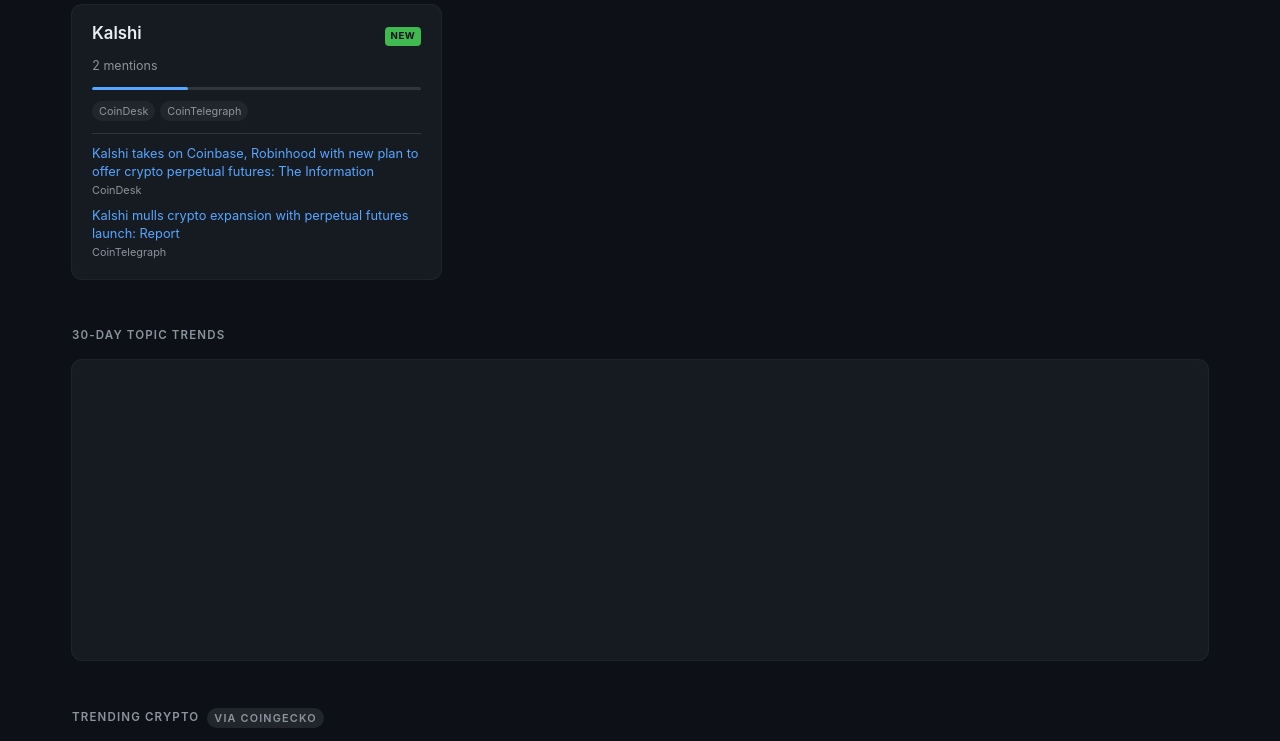
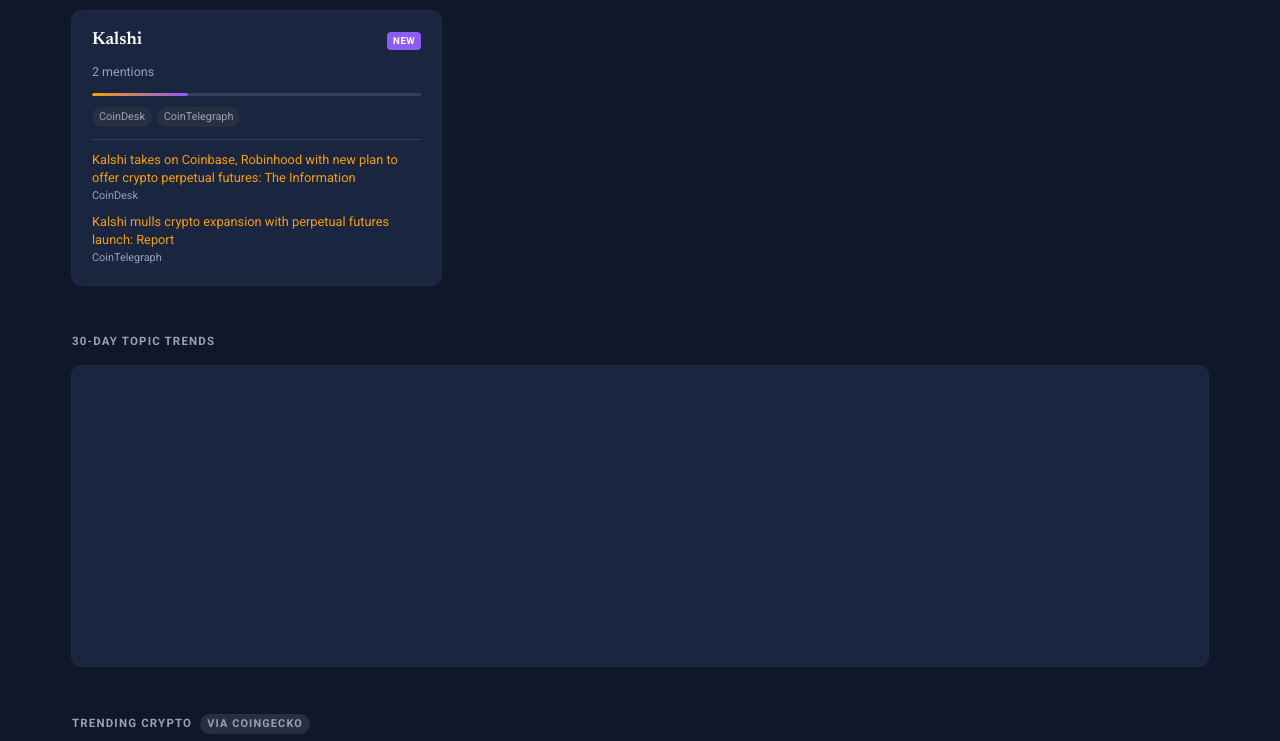
Before and after one commit to vibeotter1/finance-tracker, a plain HTML site: page docs/index.html in a window 1280 px wide. Shown: the part 1366-2107 px from the top of the page. Drawn offline with nearby package versions, Linux system fonts and the light colour scheme.

Commit message:
Apply fintech design system: gold/navy palette, Newsreader+Roboto fonts, purple accents

```diff
--- a/docs/app.js
+++ b/docs/app.js
@@ -1,6 +1,6 @@
 const CHART_COLORS = [
-  '#58a6ff', '#f0883e', '#d2a8ff', '#3fb950',
-  '#ffa657', '#79c0ff', '#ffd700', '#f85149',
+  '#f59e0b', '#8b5cf6', '#10b981', '#fbbf24',
+  '#a78bfa', '#34d399', '#f97316', '#60a5fa',
 ];
 
 function escHtml(str) {
--- a/docs/index.html
+++ b/docs/index.html
@@ -4,6 +4,9 @@
   <meta charset="UTF-8" />
   <meta name="viewport" content="width=device-width, initial-scale=1.0" />
   <title>Finance Hot Topics</title>
+  <link rel="preconnect" href="https://fonts.googleapis.com" />
+  <link rel="preconnect" href="https://fonts.gstatic.com" crossorigin />
+  <link href="https://fonts.googleapis.com/css2?family=Newsreader:wght@400;500;600;700&family=Roboto:wght@300;400;500;700&display=swap" rel="stylesheet" />
   <link rel="stylesheet" href="style.css" />
   <script src="https://cdn.jsdelivr.net/npm/chart.js@4.4.0/dist/chart.umd.min.js"></script>
 </head>
--- a/docs/style.css
+++ b/docs/style.css
@@ -1,14 +1,16 @@
 :root {
-  --bg: #0d1117;
-  --surface: #161b22;
-  --surface-alt: #21262d;
-  --border: #30363d;
-  --text: #e6edf3;
-  --text-muted: #8b949e;
-  --accent: #58a6ff;
-  --new: #3fb950;
+  --bg: #0f172a;
+  --surface: #1a2540;
+  --surface-alt: #272f42;
+  --border: #334155;
+  --text: #f8fafc;
+  --text-muted: #94a3b8;
+  --accent: #f59e0b;
+  --accent-hover: #fbbf24;
+  --accent-purple: #8b5cf6;
+  --new: #10b981;
   --shadow-border: 0 0 0 1px rgba(255, 255, 255, 0.08);
-  --shadow-border-hover: 0 0 0 1px rgba(255, 255, 255, 0.18), 0 2px 8px rgba(0, 0, 0, 0.3);
+  --shadow-border-hover: 0 0 0 1px rgba(245, 158, 11, 0.4), 0 2px 12px rgba(245, 158, 11, 0.1);
 }
 
 * { box-sizing: border-box; margin: 0; padding: 0; }
@@ -21,7 +23,7 @@
 body {
   background: var(--bg);
   color: var(--text);
-  font-family: -apple-system, BlinkMacSystemFont, 'Segoe UI', Helvetica, sans-serif;
+  font-family: 'Roboto', -apple-system, BlinkMacSystemFont, sans-serif;
   line-height: 1.5;
   min-height: 100vh;
 }
@@ -46,9 +48,10 @@
 }
 
 h1 {
-  font-size: 1.35rem;
+  font-family: 'Newsreader', Georgia, serif;
+  font-size: 1.5rem;
   font-weight: 700;
-  letter-spacing: -0.01em;
+  letter-spacing: -0.02em;
   text-wrap: balance;
 }
 
@@ -122,15 +125,16 @@
 }
 
 .topic-name {
-  font-size: 1.05rem;
+  font-family: 'Newsreader', Georgia, serif;
+  font-size: 1.1rem;
   font-weight: 600;
   flex: 1;
   line-height: 1.3;
 }
 
 .badge-new {
-  background: var(--new);
-  color: #0d1117;
+  background: var(--accent-purple);
+  color: #fff;
   font-size: 0.6rem;
   font-weight: 700;
   padding: 2px 6px;
@@ -156,7 +160,7 @@
 
 .mention-fill {
   height: 100%;
-  background: var(--accent);
+  background: linear-gradient(90deg, var(--accent), var(--accent-purple));
   border-radius: 2px;
 }
 
@@ -189,6 +193,7 @@
   font-size: 0.8rem;
   color: var(--accent);
   text-decoration: none;
+  cursor: pointer;
   line-height: 1.4;
   display: -webkit-box;
   -webkit-line-clamp: 2;
```
